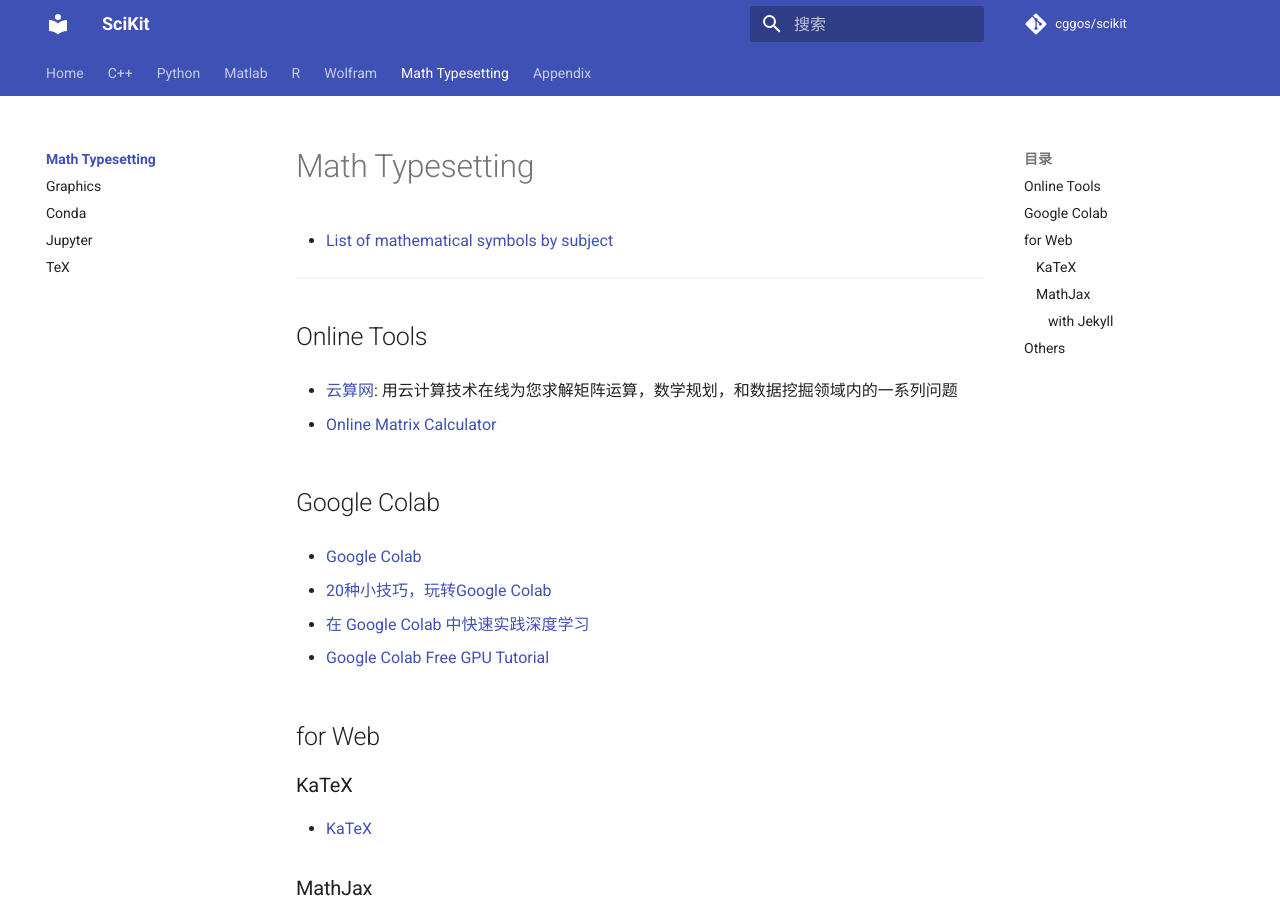
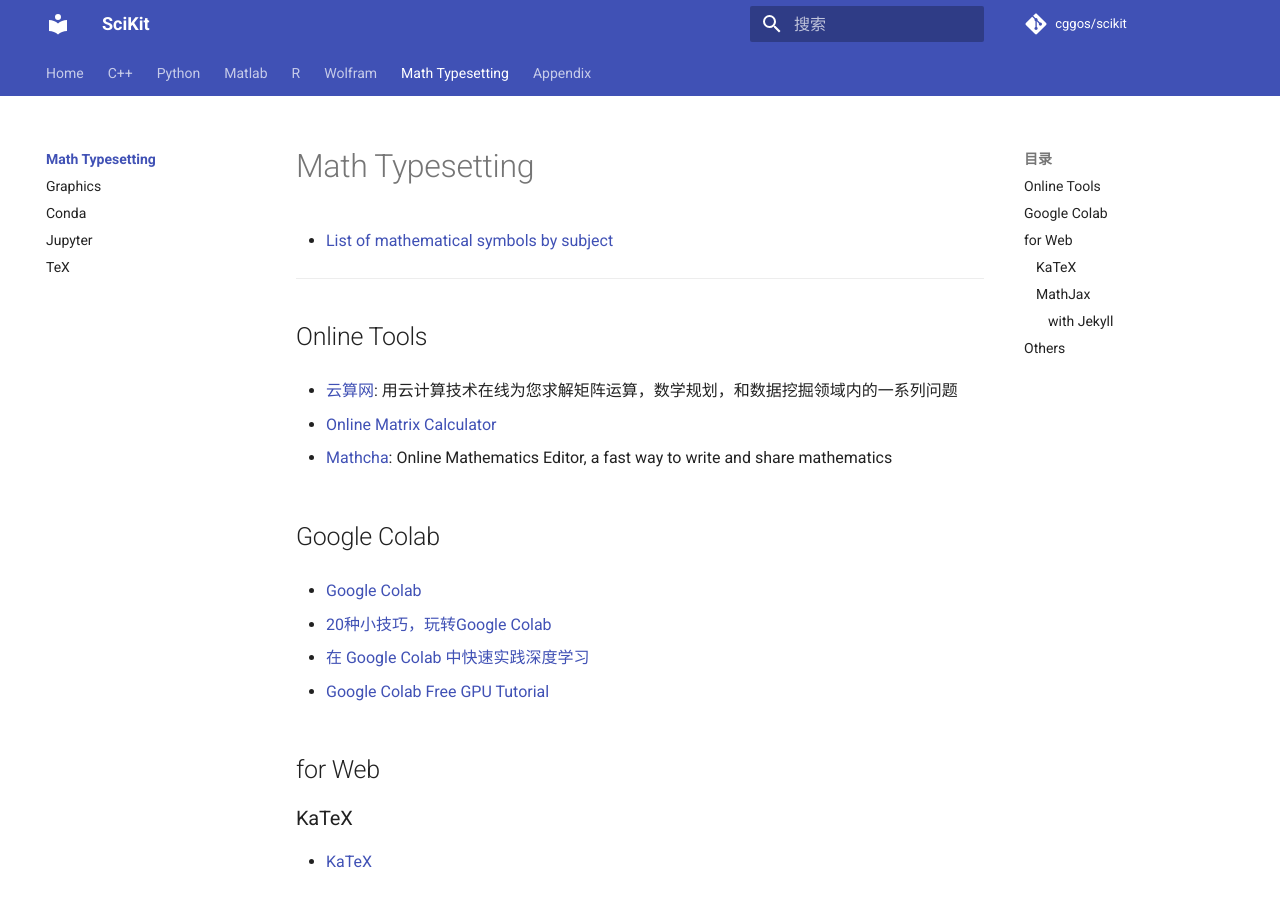
Before and after one commit to cggos/SciKit, an MkDocs documentation site: the page built from docs/typesetting/README.md, in a window 1280 px wide and 900 px high. Built offline with MkDocs 1.6.1 and Material for MkDocs 9.7.7, drawn with Linux system fonts in a browser that asks for light colours; comment, search, counter and statistics services are not loaded.

Commit message:
update docs/typesetting/README.md

```diff
--- a/docs/typesetting/README.md
+++ b/docs/typesetting/README.md
@@ -9,6 +9,8 @@
 * [云算网](http://www.yunsuan.info): 用云计算技术在线为您求解矩阵运算，数学规划，和数据挖掘领域内的一系列问题
 
 * [Online Matrix Calculator](http://www.bluebit.gr/matrix-calculator/)
+
+* [Mathcha](https://www.mathcha.io/): Online Mathematics Editor, a fast way to write and share mathematics
 
 
 ## Google Colab
```
